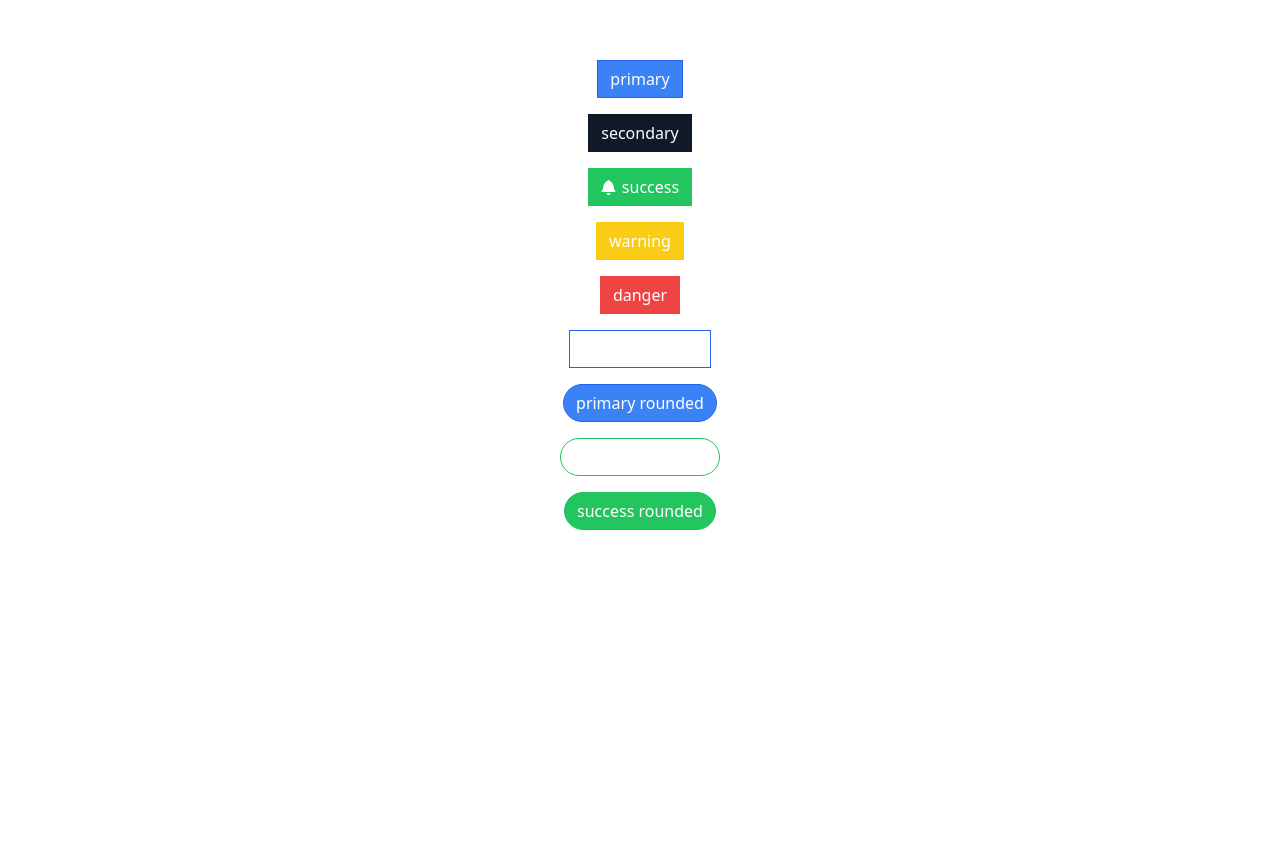
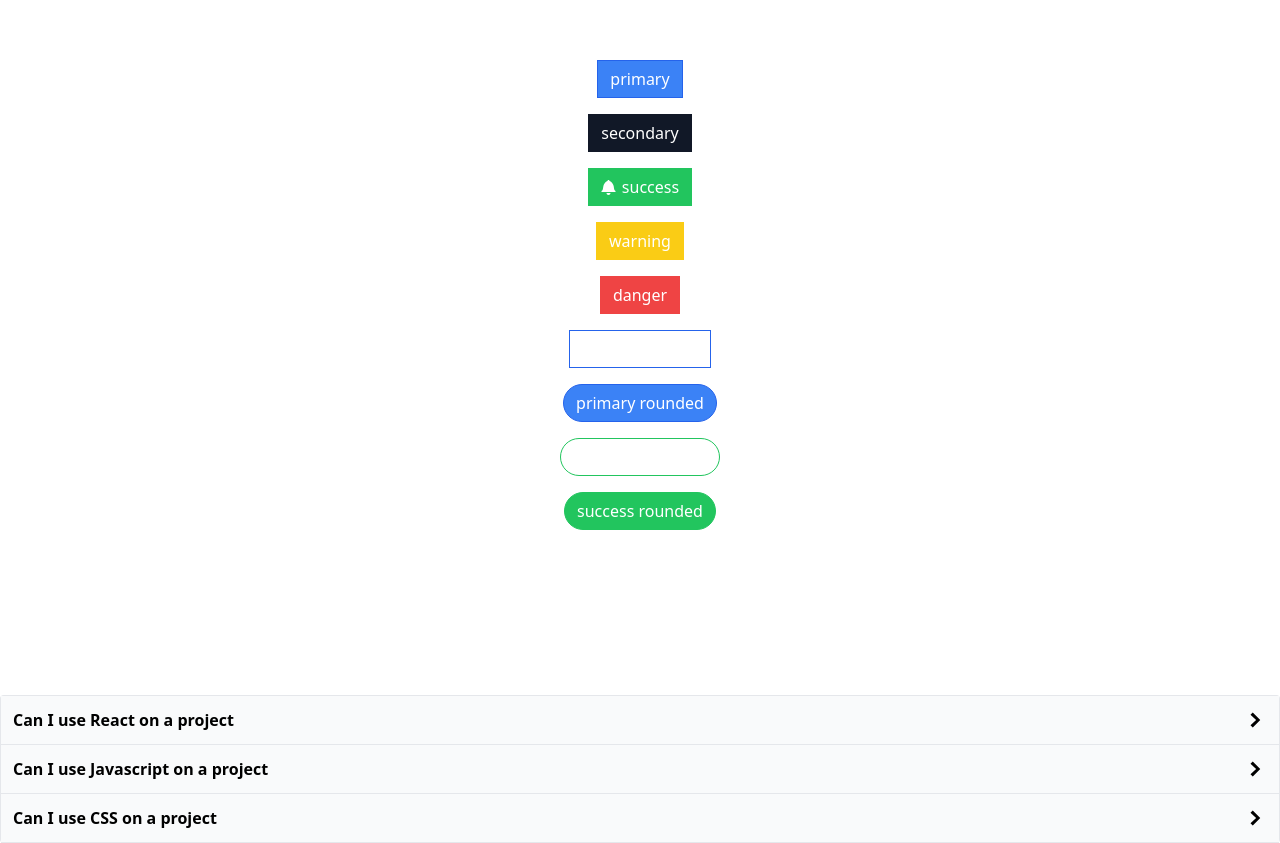
Before and after one commit to msa-ali/Custom-React-Components-and-Hooks, a React (Vite) app: page / in a window 1280 px wide. Shown: the part 105-948 px from the top of the page. Before the commit the page ends 800 px from the top, so only its background shows below. Built offline with nearby package versions, Linux system fonts and the light colour scheme.

Commit message:
accordion component

```diff
--- a/src/App.tsx
+++ b/src/App.tsx
@@ -1,10 +1,31 @@
+import Accordion from "./components/Accordion";
 import ButtonPage from "./pages/ButtonPage";
 
 function App() {
 
+  const items = [
+    {
+      id: 1,
+      label: 'Can I use React on a project',
+      content: 'React is Awesome. You can use React on any project you want.',
+    },
+    {
+      id: 2,
+      label: 'Can I use Javascript on a project',
+      content: 'Yes, Javascript is Awesome. You can use Javascript on any project you want.',
+    },
+    {
+      id: 3,
+      label: 'Can I use CSS on a project',
+      content: <span>Yes, <b>CSS</b> is Awesome. You can use CSS on any project you want.</span>,
+    }
+  ];
+
+
   return (
     <>
       <ButtonPage />
+      <Accordion items={items} />
     </>
   );
 }
--- /dev/null
+++ b/src/components/Accordion/AccordionItem.tsx
@@ -0,0 +1,22 @@
+import { memo, useState } from 'react';
+import { GoChevronDown, GoChevronRight } from 'react-icons/go';
+import { AccordionItem as AccordionItemType  } from "./types";
+
+type Props = Omit<AccordionItemType, 'id'>;
+
+const AccordionItem = memo(({ label, content }: Props) => {
+    const [isExpanded, setIsExpanded] = useState(false);
+    const icon = <span className="text-2xl">{isExpanded ? <GoChevronDown /> : <GoChevronRight />}</span>
+    return (
+        <>
+            <div
+                className="flex justify-between p-3 bg-gray-50 border-b items-center cursor-pointer font-semibold"
+                onClick={() => setIsExpanded(val => !val)}>
+                    {label} {icon}
+            </div>
+            {isExpanded && <div className="border-b p-5">{content}</div>}
+        </>
+    );
+})
+
+export default AccordionItem;
--- /dev/null
+++ b/src/components/Accordion/index.tsx
@@ -0,0 +1,27 @@
+import { useMemo, useState } from "react";
+import AccordionItem from "./AccordionItem";
+import { AccordionItem as AccordionItemType } from "./types";
+
+
+type Props = {
+    items: AccordionItemType[];
+}
+
+const Accordion = ({ items }: Props) => {
+
+    const renderedItems = useMemo(() => {
+        return items.map(({ label, content, id }, index) => {
+            const props = {
+                label,
+                content,
+            }
+            return <AccordionItem key={id} {...props}  />
+        })
+    }, [items]);
+
+    return (
+        <div className="border-x border-t rounded">{renderedItems}</div>
+    );
+};
+
+export default Accordion;
--- /dev/null
+++ b/src/components/Accordion/types.ts
@@ -0,0 +1,7 @@
+import { ReactNode } from "react";
+
+export type AccordionItem = {
+    id: string | number;
+    label: string;
+    content: ReactNode;
+};
--- a/src/pages/ButtonPage.tsx
+++ b/src/pages/ButtonPage.tsx
@@ -1,6 +1,6 @@
 import { GoBell, GoDashboard } from 'react-icons/go';
 
-import Button from "../components/button";
+import Button from "../components/Button";
 
 function ButtonPage() {
     return (
```
